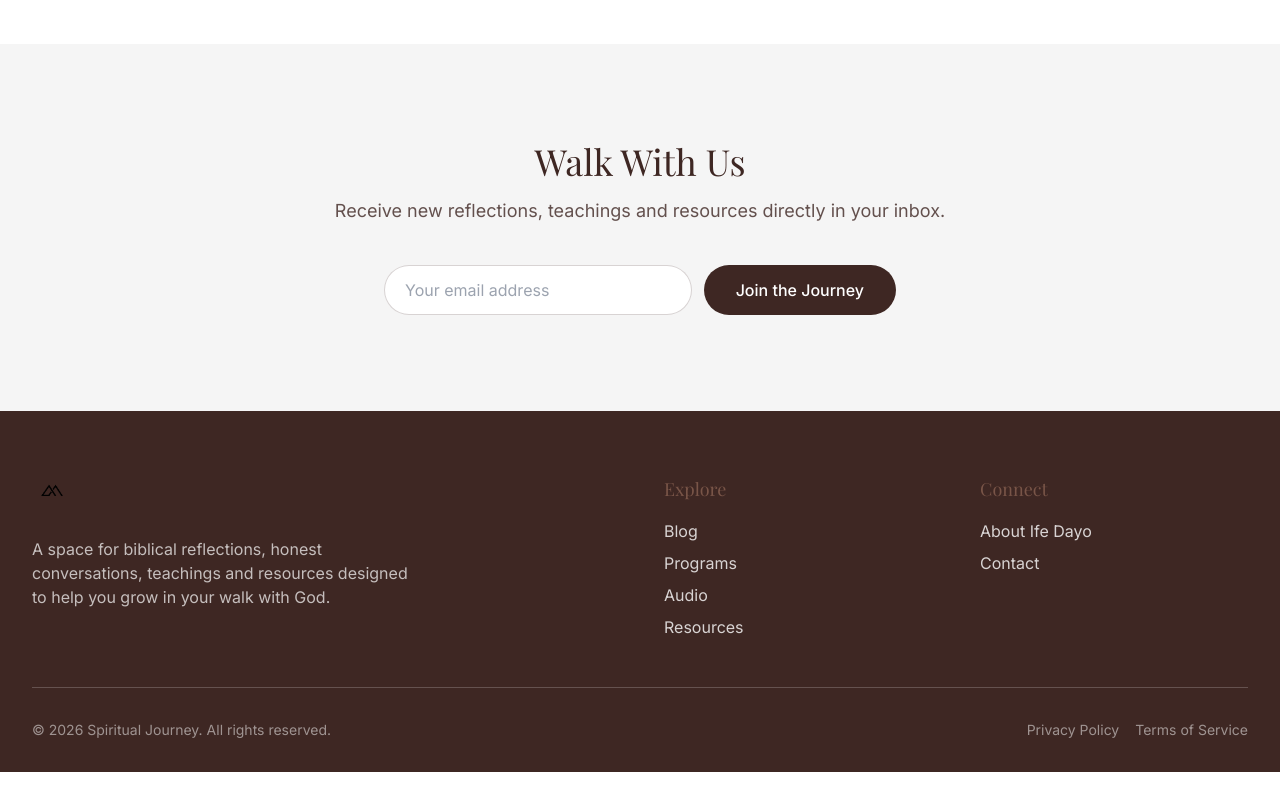
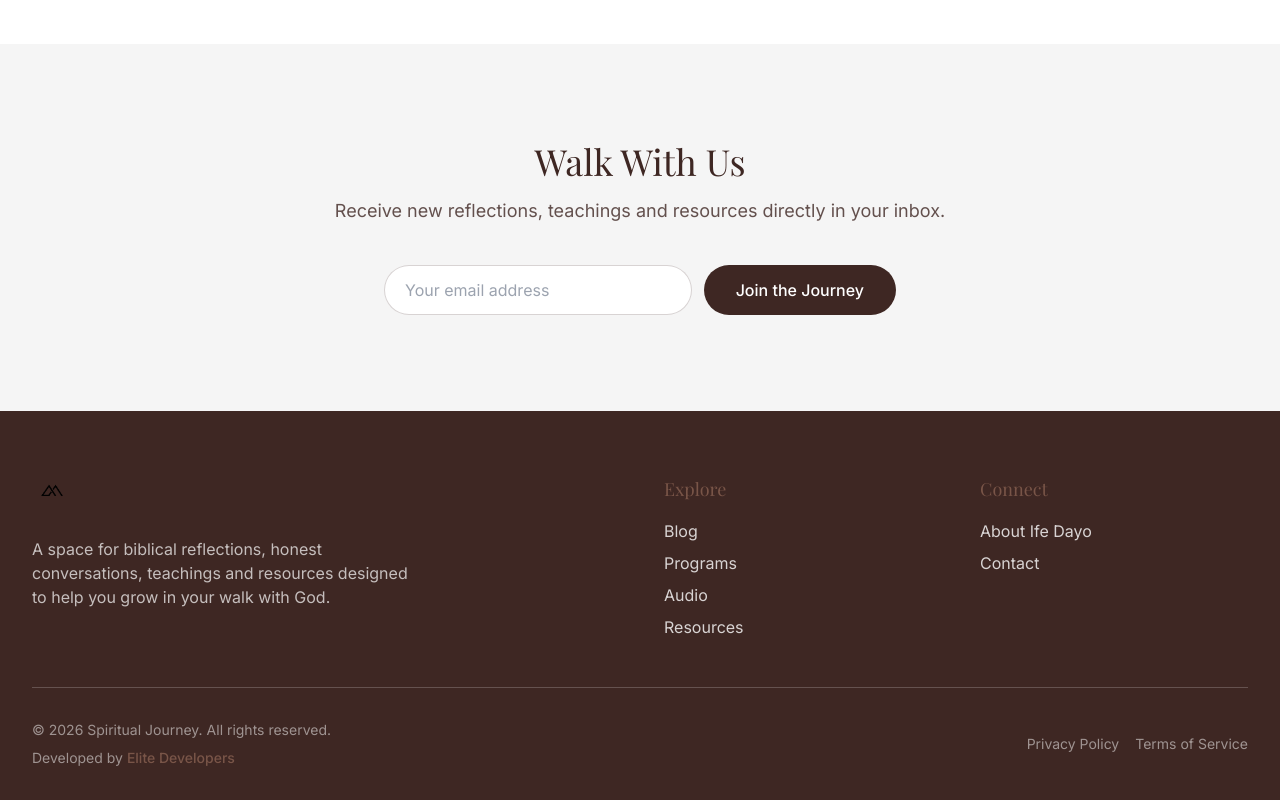
Before and after one commit to Lite360/spiritualjourney, a React (Vite) app: page / in a window 1280 px wide. Shown: the part 2220-3020 px from the top of the page. Before the commit the page ends 2992 px from the top, so only its background shows below. Built offline with nearby package versions, Linux system fonts and the light colour scheme; no server answers; the database is empty; a web font is replaced by a local one.

Commit message:
feat: add developer credit to footer with whatsapp link

```diff
--- a/src/components/public/PublicLayout.tsx
+++ b/src/components/public/PublicLayout.tsx
@@ -147,7 +147,20 @@ export const PublicLayout: React.FC = () => {
             </div>
           </div>
           <div className="border-t border-primary-bg/20 pt-8 flex flex-col md:flex-row justify-between items-center text-sm text-primary-bg/50">
-            <p>{siteSettings?.footer_copyright || `© ${new Date().getFullYear()} ${siteSettings?.site_name || 'Spiritual Journey'}. All rights reserved.`}</p>
+            <div className="flex flex-col space-y-2">
+              <p>{siteSettings?.footer_copyright || `© ${new Date().getFullYear()} ${siteSettings?.site_name || 'Spiritual Journey'}. All rights reserved.`}</p>
+              <p>
+                Developed by{' '}
+                <a
+                  href="https://wa.me/2349054256786"
+                  target="_blank"
+                  rel="noopener noreferrer"
+                  className="text-accent hover:text-white transition-colors font-medium"
+                >
+                  Elite Developers
+                </a>
+              </p>
+            </div>
             <div className="mt-4 md:mt-0 space-x-4">
               <a href="#" className="hover:text-white transition-colors">Privacy Policy</a>
               <a href="#" className="hover:text-white transition-colors">Terms of Service</a>
```
